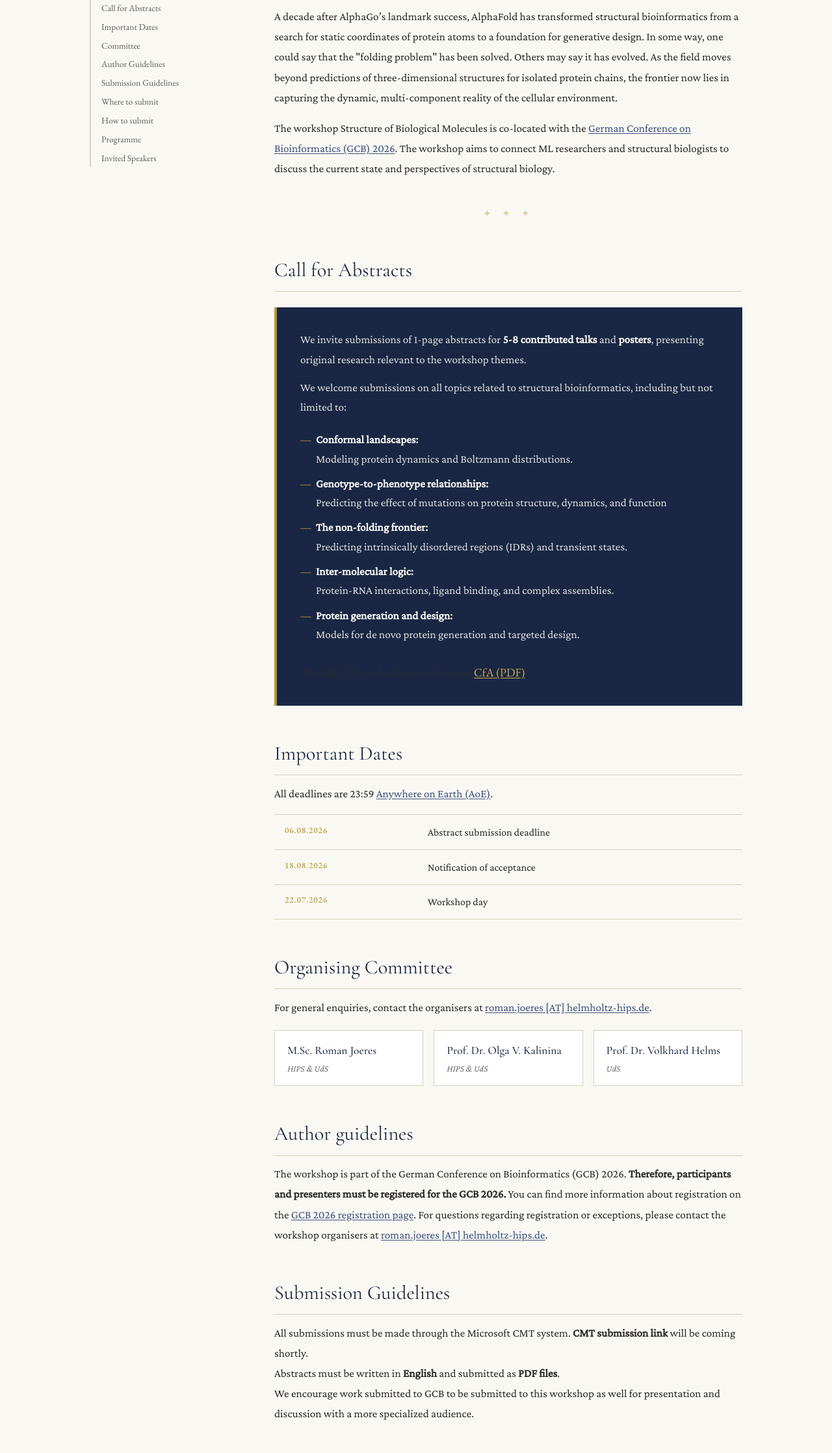
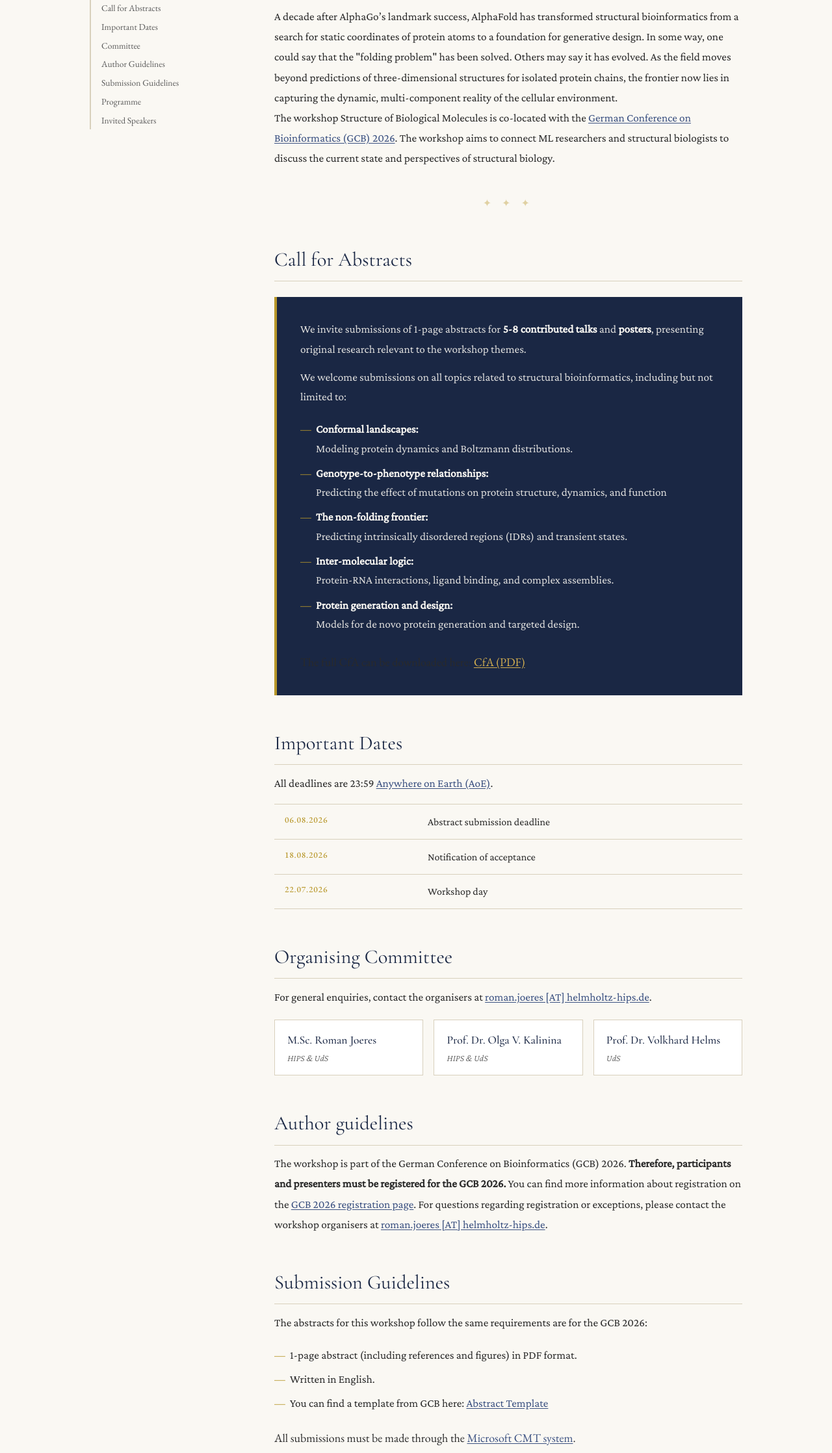
Before and after one commit to Old-Shatterhand/Old-Shatterhand.github.io, a plain HTML site: page workshop_sbm2026.html in a window 1280 px wide. Shown: the part 505-2741 px from the top of the page at 65% size. Drawn offline with nearby package versions, Linux system fonts and the light colour scheme.

Commit message:
Updates on Workshop website

```diff
--- a/workshop_sbm2026.html
+++ b/workshop_sbm2026.html
@@ -55,10 +55,8 @@
       <li><a href="#cfp">Call for Abstracts</a></li>
       <li><a href="#dates">Important Dates</a></li>
       <li><a href="#organisers">Committee</a></li>
-      <li><a href="#submission">Author Guidelines</a></li>
+      <li><a href="#author-guidelines">Author Guidelines</a></li>
       <li><a href="#submission">Submission Guidelines</a></li>
-      <li><a href="#submission">Where to submit</a></li>
-      <li><a href="#submission">How to submit</a></li>
       <li><a href="#programme">Programme</a></li>
       <li><a href="#speakers">Invited Speakers</a></li>
     </ul>
@@ -74,9 +72,7 @@
       from a search for static coordinates of protein atoms to a foundation for generative design. In
       some way, one could say that the "folding problem" has been solved. Others may say it has evolved.
       As the field moves beyond predictions of three-dimensional structures for isolated protein chains,
-      the frontier now lies in capturing the dynamic, multi-component reality of the cellular environment.
-    </p>
-    <p>
+      the frontier now lies in capturing the dynamic, multi-component reality of the cellular environment.<br>
       The workshop Structure of Biological Molecules is co-located with the
       <a href="https://gcb2026.de/">German Conference on Bioinformatics (GCB) 2026</a>.
       The workshop aims to connect ML researchers and structural biologists to discuss the current state
@@ -154,8 +150,8 @@
       </div>
     </div>
 
-    <!-- SUBMISSION -->
-    <h2 id="submission">Author guidelines</h2>
+    <!-- AUTHOR GUIDELINES -->
+    <h2 id="author-guidelines">Author guidelines</h2>
     <p>
       The workshop is part of the German Conference on Bioinformatics (GCB) 2026. <strong>Therefore,
       participants and presenters must be registered for the GCB 2026.</strong> You can find more information
@@ -166,8 +162,13 @@
     <!-- SUBMISSION -->
     <h2 id="submission">Submission Guidelines</h2>
     <p>
-      All submissions must be made through the Microsoft CMT system. <strong>CMT submission link</strong> will be coming shortly.<br>
-      Abstracts must be written in <strong>English</strong> and submitted as <strong>PDF files</strong>.<br>
+      The abstracts for this workshop follow the same requirements are for the GCB 2026:
+      <ul>
+        <li>1-page abstract (including references and figures) in PDF format.</li>
+        <li>Written in English.</li>
+        <li>You can find a template from GCB here: <a href="https://gcb2026.de/gcb2026_call-download-1/_/Abstract_Template_English.docx" target="_blank" rel="noopener">Abstract Template</a></li>
+      </ul>
+      All submissions must be made through the <a href="https://cmt3.research.microsoft.com/SBM2026">Microsoft CMT system</a>.<br><br>
       We encourage work submitted to GCB to be submitted to this workshop
       as well for presentation and discussion with a more specialized audience.
     </p>
```
